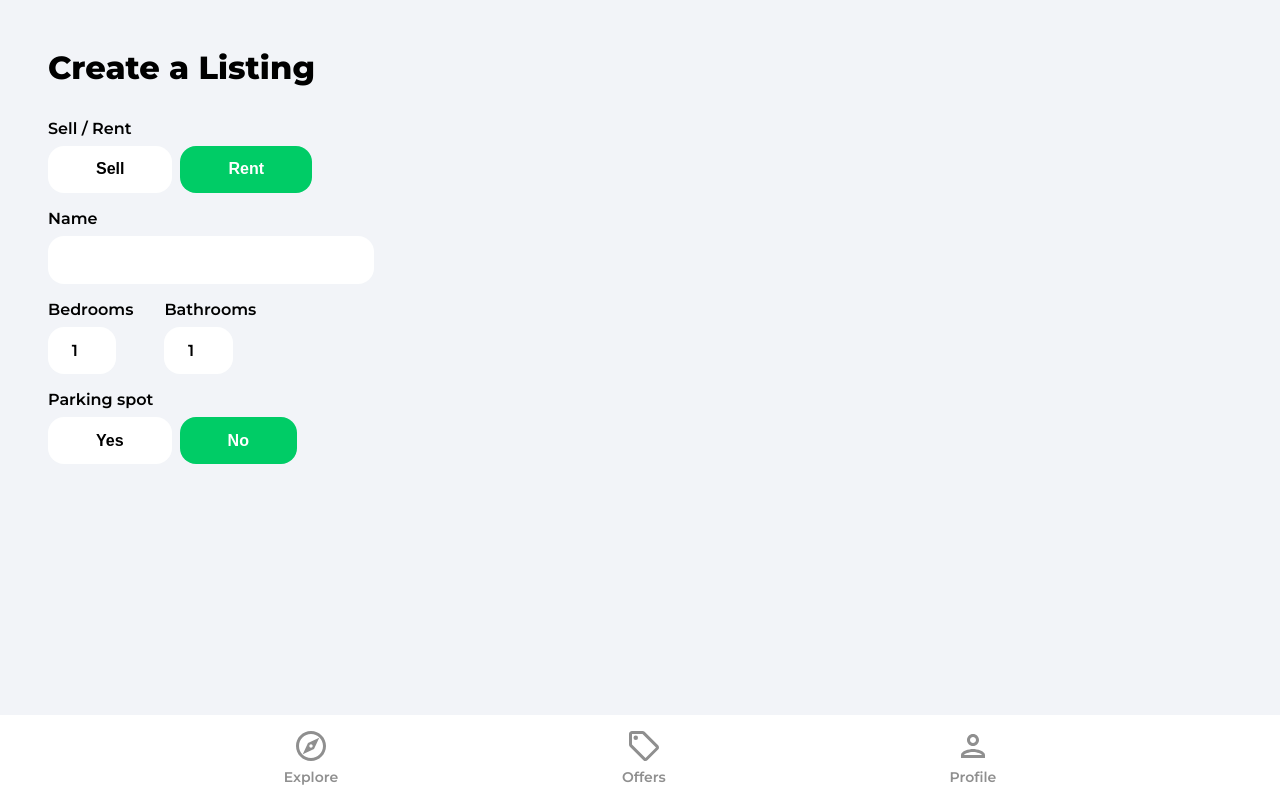
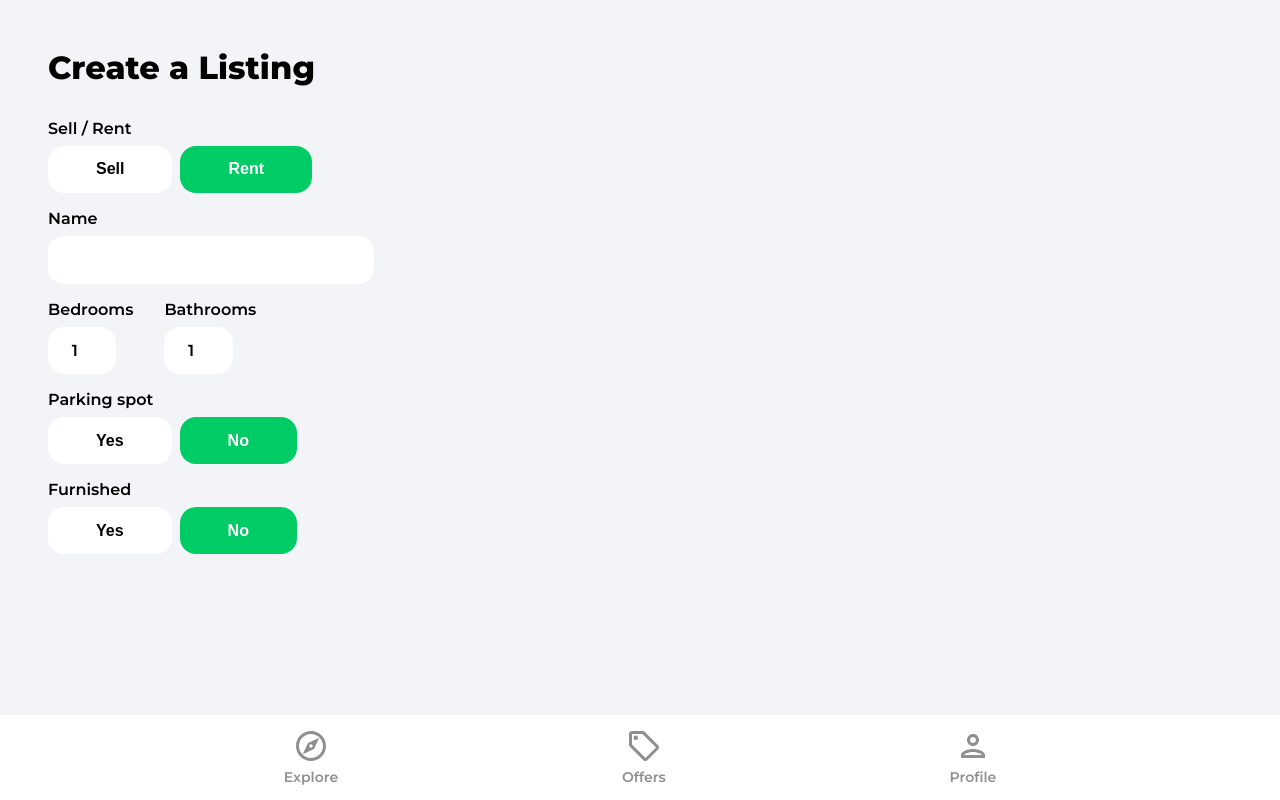
Before and after one commit to nameelza/house-marketplace, a React (Create React App) app: page /create-listing in a window 1280 px wide. Built offline with nearby package versions, Linux system fonts and the light colour scheme; no server answers; sample sign-in values are in the browser's storage.

Commit message:
Update CreateListing.jsx

```diff
--- a/src/components/CreateListing.jsx
+++ b/src/components/CreateListing.jsx
@@ -143,9 +143,37 @@ function CreateListing() {
               Yes
             </button>
             <button
-              className={!parking ? "formButtonActive" : "formButton"}
+              className={
+                !parking && parking !== null ? "formButtonActive" : "formButton"
+              }
               type="button"
               id="parking"
+              value={false}
+              onClick={onMutate}
+            >
+              No
+            </button>
+          </div>
+
+          <label className="formLabel">Furnished</label>
+          <div className="formButtons">
+            <button
+              className={furnished ? "formButtonActive" : "formButton"}
+              type="button"
+              id="furnished"
+              value={true}
+              onClick={onMutate}
+            >
+              Yes
+            </button>
+            <button
+              className={
+                !furnished && furnished !== "null"
+                  ? "formButtonActive"
+                  : "formButton"
+              }
+              type="button"
+              id="furnished"
               value={false}
               onClick={onMutate}
             >
```
